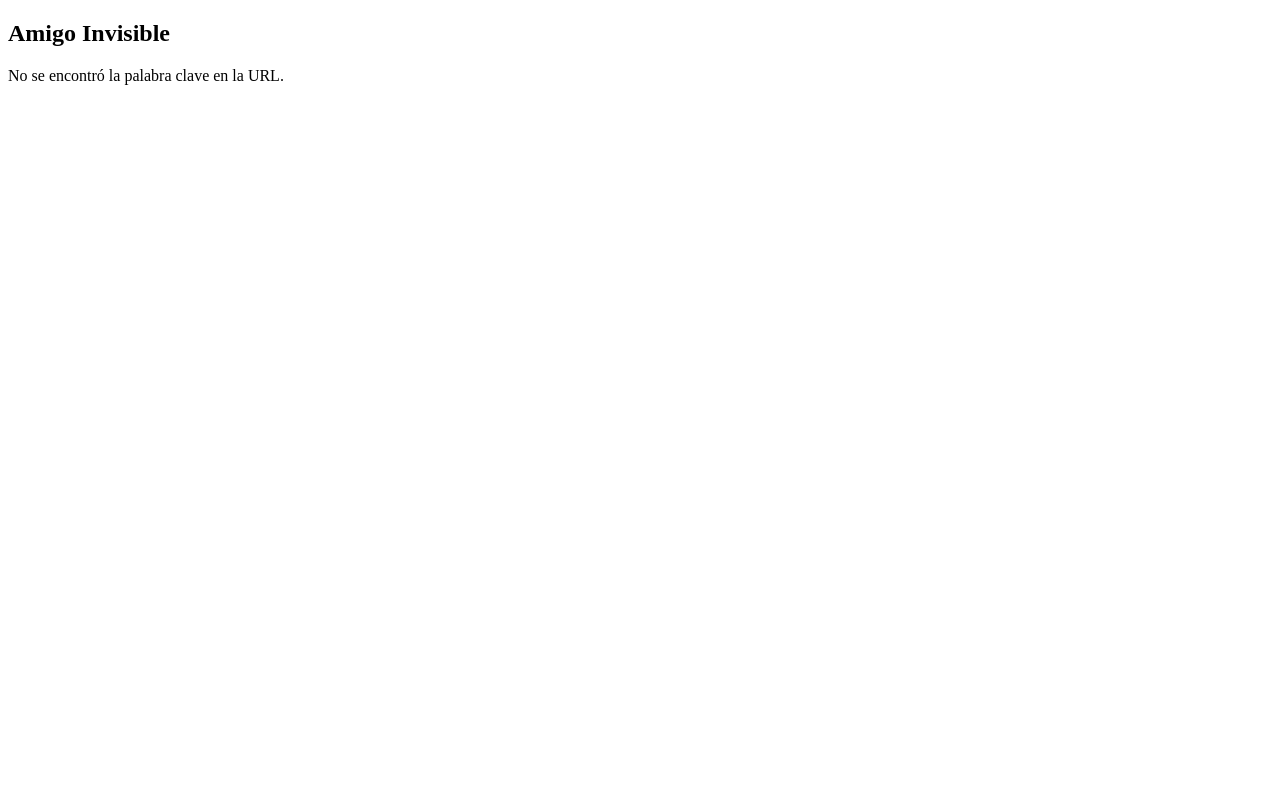
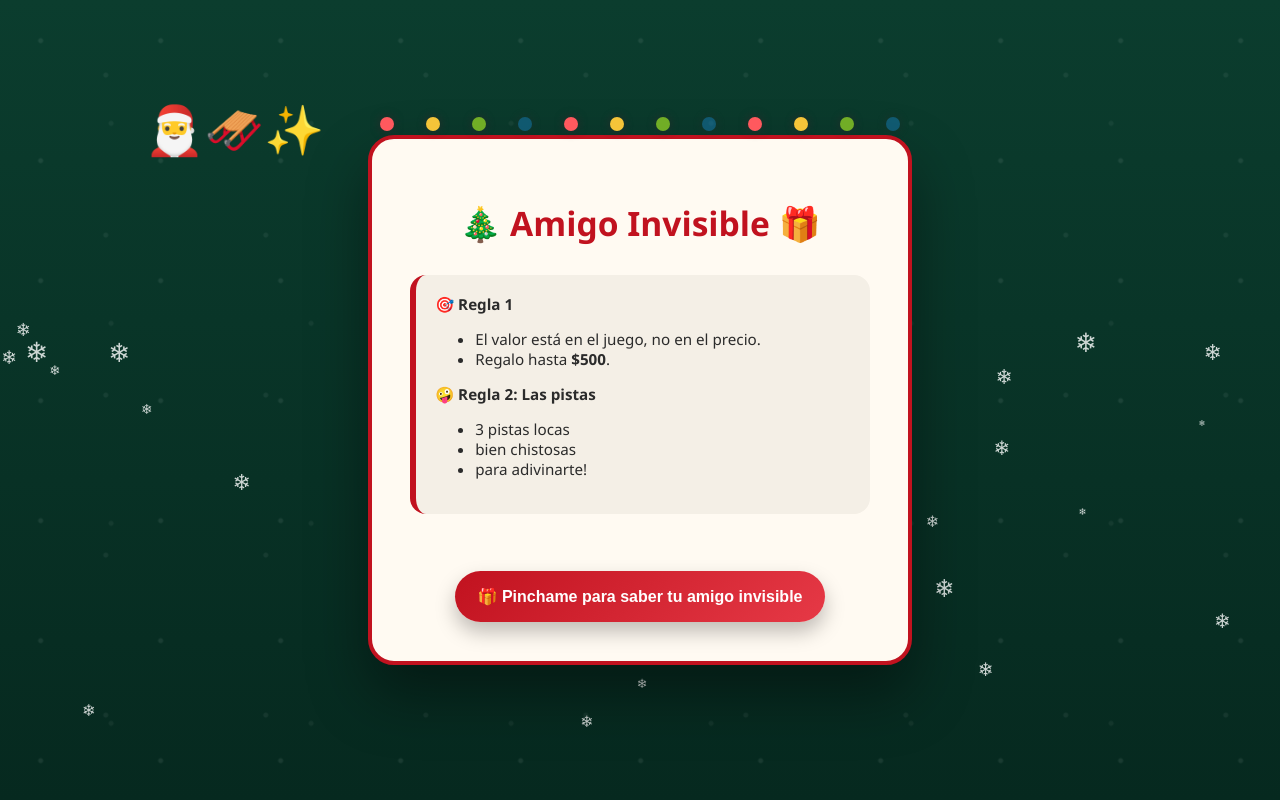
Before and after one commit to matiasCo/amigoInvisible, a plain HTML site: page index.html in a window 1280 px wide. Drawn offline with Linux system fonts and the light colour scheme.

Commit message:
Enhance index.html with festive styles and logic
Added festive styles and improved functionality for revealing secret friends.

```diff
--- a/index.html
+++ b/index.html
@@ -1,15 +1,228 @@
 <!DOCTYPE html>
 <html lang="es">
 <head>
-  <meta charset="UTF-8">
-  <title>Amigo Invisible</title>
+  <meta charset="UTF-8" />
+  <title>🎄 Amigo Invisible</title>
+
+  <style>
+    body {
+      margin: 0;
+      font-family: "Segoe UI", system-ui, sans-serif;
+      min-height: 100vh;
+      overflow: hidden;
+      display: flex;
+      align-items: center;
+      justify-content: center;
+      color: #2b2b2b;
+
+      /* 🎄 Fondo con patrón animado */
+      background:
+        radial-gradient(circle at 20% 20%, rgba(255,255,255,.08) 2px, transparent 3px),
+        radial-gradient(circle at 80% 40%, rgba(255,255,255,.06) 2px, transparent 3px),
+        radial-gradient(circle at 50% 70%, rgba(255,255,255,.05) 2px, transparent 3px),
+        linear-gradient(to bottom, #0b3d2e, #06291f);
+
+      background-size: 120px 120px, 160px 160px, 200px 200px, cover;
+      animation: patternMove 90s linear infinite;
+    }
+
+    @keyframes patternMove {
+      from {
+        background-position:
+          0 0,
+          0 0,
+          0 0,
+          center;
+      }
+      to {
+        background-position:
+          300px 300px,
+          -400px 200px,
+          200px -300px,
+          center;
+      }
+    }
+
+    /* ❄️ NIEVE */
+    .snowflake {
+      position: fixed;
+      top: -10px;
+      color: white;
+      opacity: 0.8;
+      animation: fall linear infinite;
+      pointer-events: none;
+      z-index: 1;
+    }
+
+    @keyframes fall {
+      to { transform: translateY(110vh); }
+    }
+
+    /* 🛷 TRINEO */
+    .sleigh {
+      position: fixed;
+      top: 12%;
+      left: -30px;
+      font-size: 3rem;
+      animation: fly 18s linear infinite;
+      pointer-events: none;
+      z-index: 2;
+    }
+
+    @keyframes fly {
+      from { transform: translateX(-300px); }
+      to { transform: translateX(110vw); }
+    }
+
+    /* 🎁 CARD */
+    .card {
+      position: relative;
+      background: #fffaf2;
+      max-width: 460px;
+      width: 90%;
+      padding: 2.8rem 2.4rem 2.4rem;
+      border-radius: 26px;
+      box-shadow: 0 30px 60px rgba(0,0,0,.4);
+      text-align: center;
+      border: 4px solid #c1121f;
+      z-index: 5;
+    }
+
+    h1 {
+      margin-top: 1rem;
+      font-size: 2.1rem;
+      color: #c1121f;
+    }
+
+    .rules {
+      background: #f4efe6;
+      border-radius: 16px;
+      padding: 1.2rem;
+      margin: 1.8rem 0;
+      text-align: left;
+      font-size: 0.95rem;
+      border-left: 6px solid #c1121f;
+    }
+
+    /* 🎄 LUCES */
+    .lights {
+      position: absolute;
+      top: -22px;
+      left: 8px;
+      right: 8px;
+      display: flex;
+      justify-content: space-between;
+      pointer-events: none;
+    }
+
+    .lights span {
+      width: 14px;
+      height: 14px;
+      border-radius: 50%;
+      animation: blink 2s infinite;
+      box-shadow: 0 0 10px currentColor;
+    }
+
+    .lights span:nth-child(4n+1) { background: #ff595e; animation-delay: 0s; }
+    .lights span:nth-child(4n+2) { background: #ffca3a; animation-delay: .3s; }
+    .lights span:nth-child(4n+3) { background: #8ac926; animation-delay: .6s; }
+    .lights span:nth-child(4n+4) { background: #1982c4; animation-delay: .9s; }
+
+    @keyframes blink {
+      0%,100% { opacity: .4; }
+      50% { opacity: 1; }
+    }
+
+    /* 🎯 BOTÓN */
+    .reveal-btn {
+      margin-top: 1.8rem;
+      padding: 1rem 1.4rem;
+      font-size: 1rem;
+      font-weight: 700;
+      border-radius: 999px;
+      border: none;
+      cursor: pointer;
+      background: linear-gradient(135deg, #c1121f, #e63946);
+      color: white;
+      box-shadow: 0 10px 20px rgba(0,0,0,.25);
+      transition: transform .15s ease, box-shadow .15s ease;
+    }
+
+    .reveal-btn:hover {
+      transform: translateY(-2px);
+      box-shadow: 0 14px 26px rgba(0,0,0,.35);
+    }
+
+    .reveal-btn:active {
+      transform: scale(0.95);
+    }
+
+    .result {
+      margin-top: 1.6rem;
+      font-size: 1.15rem;
+      font-weight: 600;
+      color: #0b3d2e;
+      display: none;
+    }
+
+    .friend {
+      font-size: 1.6rem;
+      font-weight: 800;
+      color: #c1121f;
+      display: none;
+    }
+  </style>
 </head>
+
 <body>
-  <h2>Amigo Invisible</h2>
 
-  <p id="result"></p>
+  <div class="sleigh">🎅🛷✨</div>
+
+  <div class="card">
+
+    <div class="lights">
+      <span></span><span></span><span></span><span></span><span></span>
+      <span></span><span></span><span></span><span></span><span></span>
+      <span></span><span></span>
+    </div>
+
+    <h1>🎄 Amigo Invisible 🎁</h1>
+
+    <div class="rules">
+      <strong>🎯 Regla 1</strong>
+      <ul>
+        <li>El valor está en el juego, no en el precio.</li>
+        <li>Regalo hasta <strong>$500</strong>.</li>
+      </ul>
+
+      <strong>🤪 Regla 2: Las pistas</strong>
+      <ul>
+        <li>3 pistas locas</li>
+        <li>bien chistosas</li>
+        <li>para adivinarte!</li>
+      </ul>
+    </div>
+
+    <button id="revealBtn" class="reveal-btn">
+      🎁 Pinchame para saber tu amigo invisible
+    </button>
+
+    <div id="result" class="result"></div>
+    <div id="friend" class="friend"></div>
+  </div>
 
   <script>
+    /* ❄️ NIEVE */
+    for (let i = 0; i < 40; i++) {
+      const snow = document.createElement("div");
+      snow.className = "snowflake";
+      snow.textContent = "❄";
+      snow.style.left = Math.random() * 100 + "vw";
+      snow.style.animationDuration = 5 + Math.random() * 10 + "s";
+      snow.style.fontSize = .5 + Math.random() * 1.5 + "em";
+      document.body.appendChild(snow);
+    }
+
     const participants = [
       { name: "Ana", key: "sol", friend: "Carlos" },
       { name: "Carlos", key: "luna", friend: "María" },
@@ -23,25 +236,32 @@
       { name: "Martín", key: "roca", friend: "Ana" }
     ];
 
-    function getQueryParam(param) {
-      const params = new URLSearchParams(window.location.search);
-      return params.get(param);
-    }
+    const key = new URLSearchParams(window.location.search).get("key");
+    const btn = document.getElementById("revealBtn");
+    const result = document.getElementById("result");
+    const friend = document.getElementById("friend");
 
-    const keyFromUrl = getQueryParam("key");
-    const result = document.getElementById("result");
+    btn.addEventListener("click", () => {
+      if (!key) {
+        result.style.display = "block";
+        result.textContent = "❌ No se encontró la palabra secreta.";
+        return;
+      }
 
-    if (!keyFromUrl) {
-      result.textContent = "No se encontró la palabra clave en la URL.";
-    } else {
-      const person = participants.find(p => p.key === keyFromUrl);
+      const person = participants.find(p => p.key === key);
+      if (!person) {
+        result.style.display = "block";
+        result.textContent = "❌ Palabra secreta inválida.";
+        return;
+      }
 
-      if (!person) {
-        result.textContent = "Palabra clave inválida.";
-      } else {
-        result.textContent = `Hola ${person.name}, tu amigo invisible es: ${person.friend}`;
-      }
-    }
+      btn.style.display = "none";
+      result.style.display = "block";
+      friend.style.display = "block";
+      result.textContent = `🎉 Hola ${person.name}, tu amigo invisible es:`;
+      friend.textContent = person.friend;
+    });
   </script>
+
 </body>
 </html>
```
